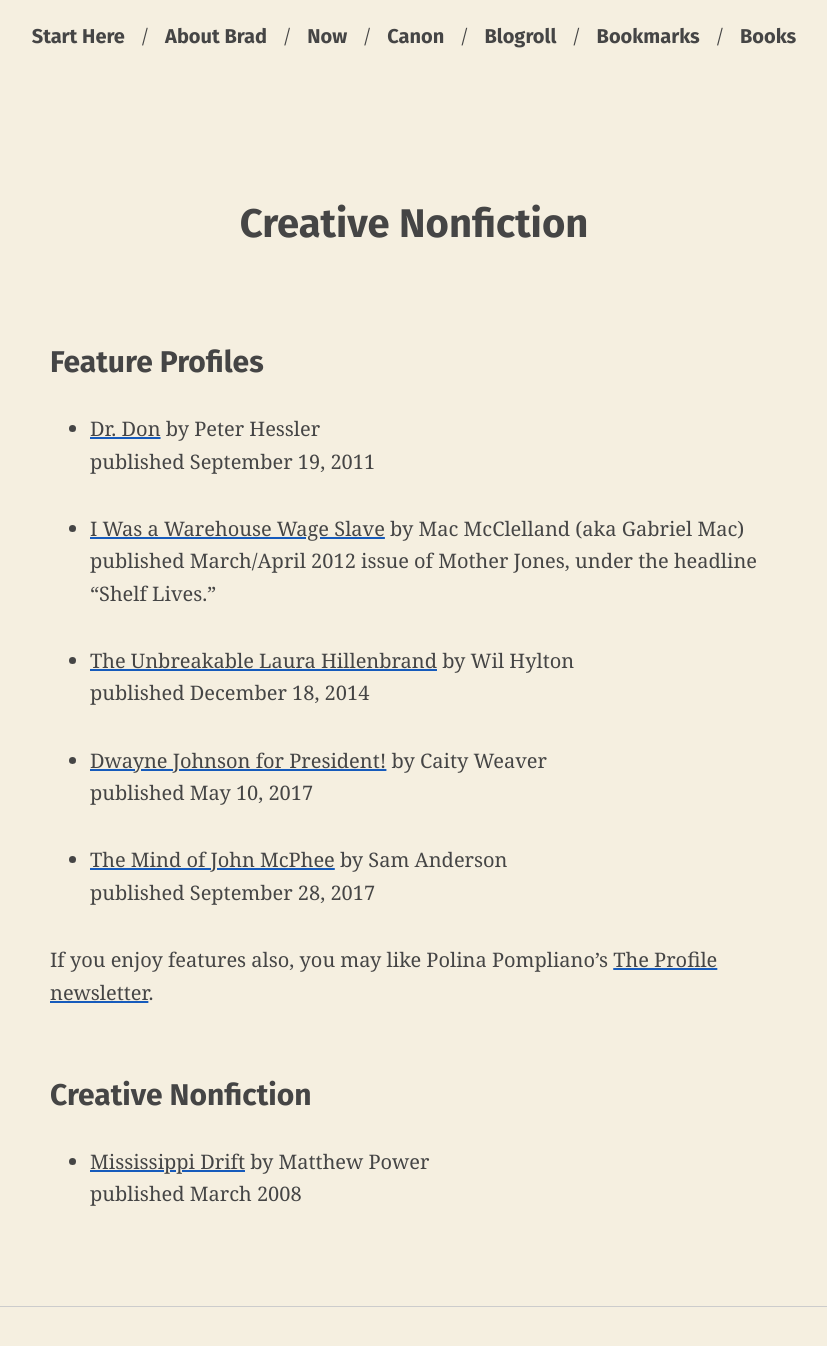
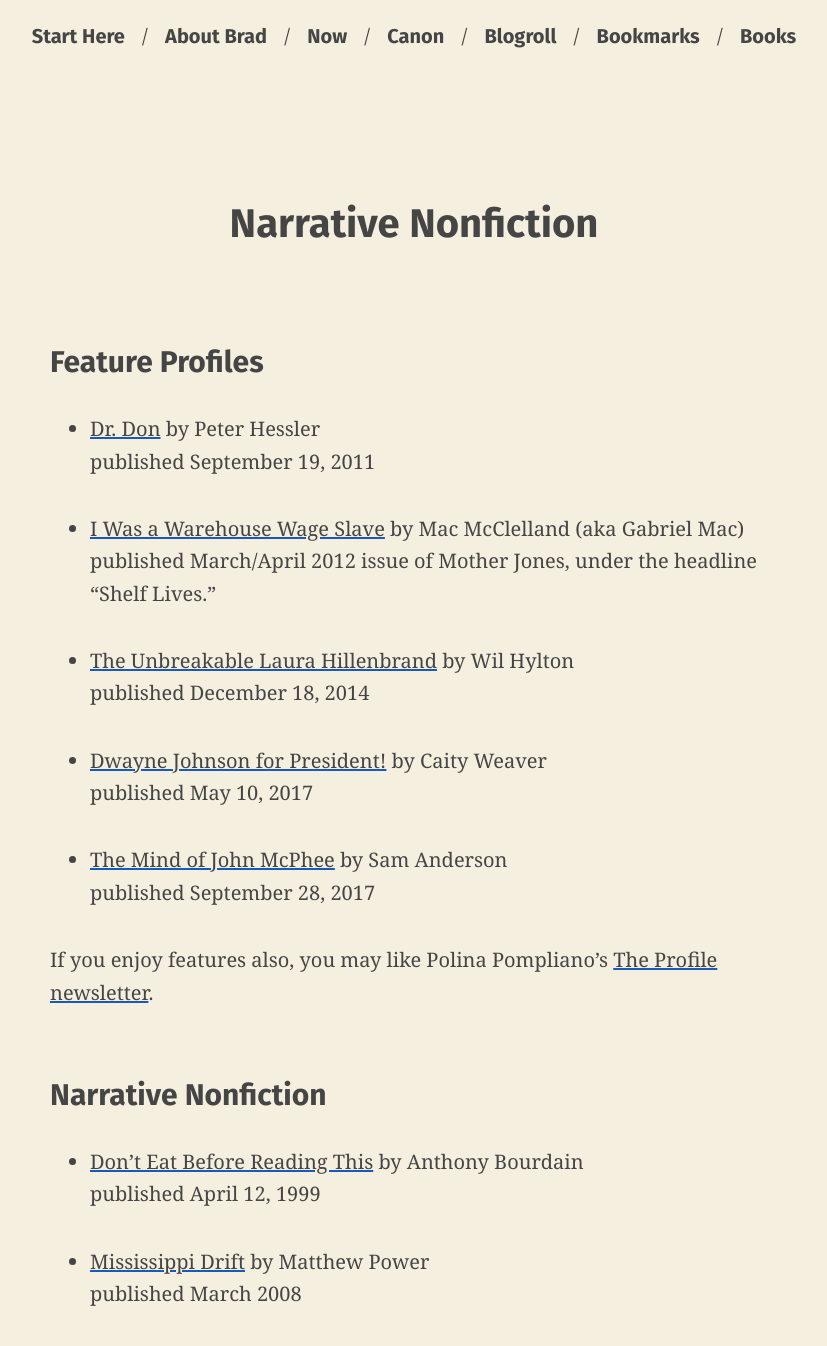
Before and after one commit to bradonomics/bradonomics.com, a Jekyll site: the page built from _pages/narrative-nonfiction.md, in a window 1280 px wide and 1400 px high. Shown: the top 1346 px of the window, without its empty margins (226-1053 px from the left). Built offline with Jekyll 4.4.1, drawn with Linux system fonts in a browser that asks for light colours.

Commit message:
Change creative nonfiction to narrative nonfiction

```diff
--- a/_pages/creative-nonfiction.md
+++ b/_pages/narrative-nonfiction.md
@@ -1,8 +1,8 @@
 ---
-title: Creative Nonfiction
-seo_title: A Collection of Great Creative Nonfiction
+title: Narrative Nonfiction
+seo_title: A Collection of Great Narrative Nonfiction
 description:
-permalink: /creative-nonfiction/
+permalink: /narrative-nonfiction/
 ---
 
 ## Feature Profiles
@@ -24,7 +24,10 @@
 
 If you enjoy features also, you may like Polina Pompliano's [The Profile newsletter](https://theprofile.substack.com/archive).
 
-## Creative Nonfiction
+## Narrative Nonfiction
+
+- [Don't Eat Before Reading This](https://www.newyorker.com/magazine/1999/04/19/dont-eat-before-reading-this) by Anthony Bourdain \\
+    published April 12, 1999
 
 - [Mississippi Drift](https://harpers.org/archive/2008/03/mississippi-drift/) by Matthew Power \\
     published March 2008
```
Also changed, not shown: _pages/canon.md (+1 -1 lines).
